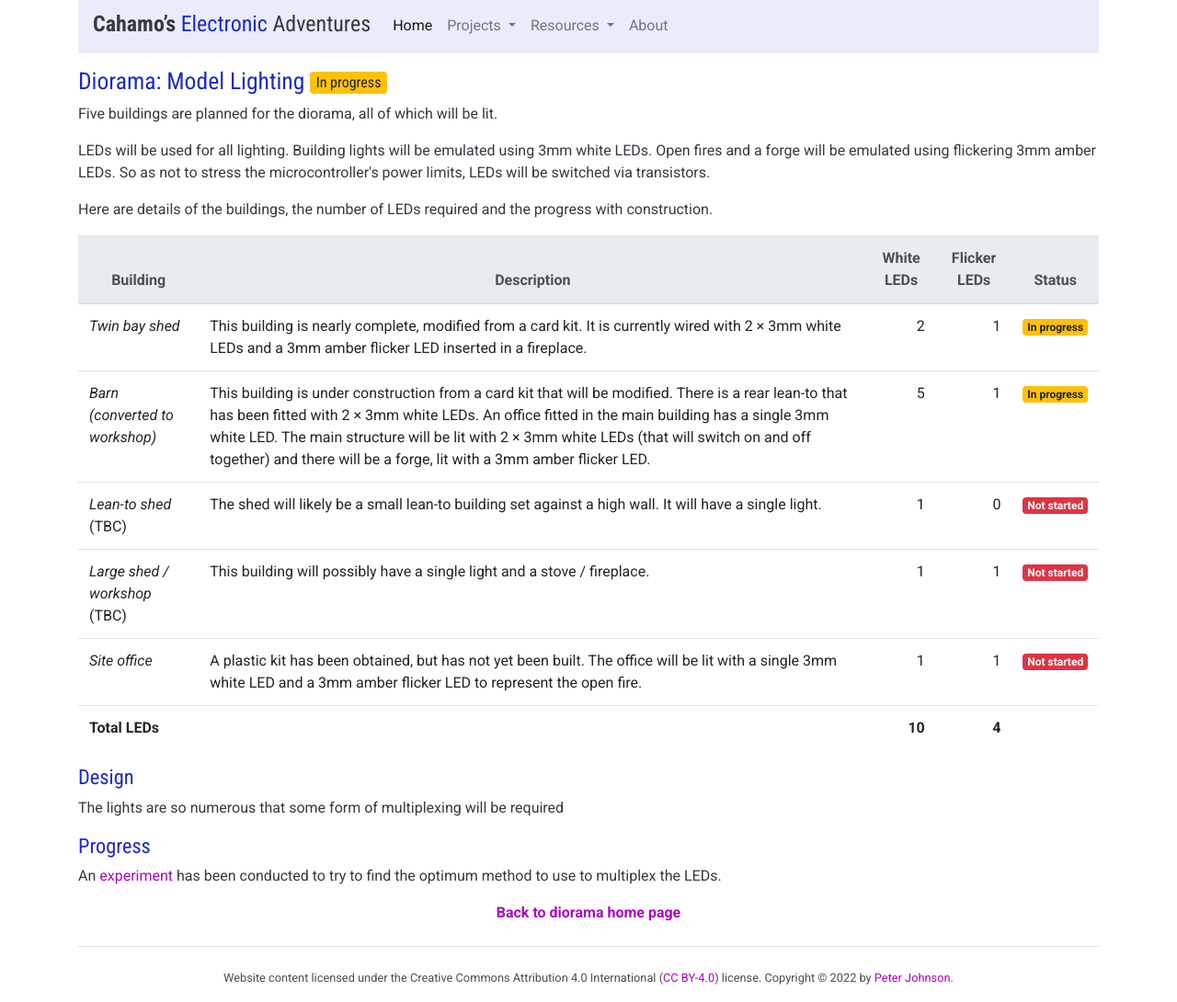
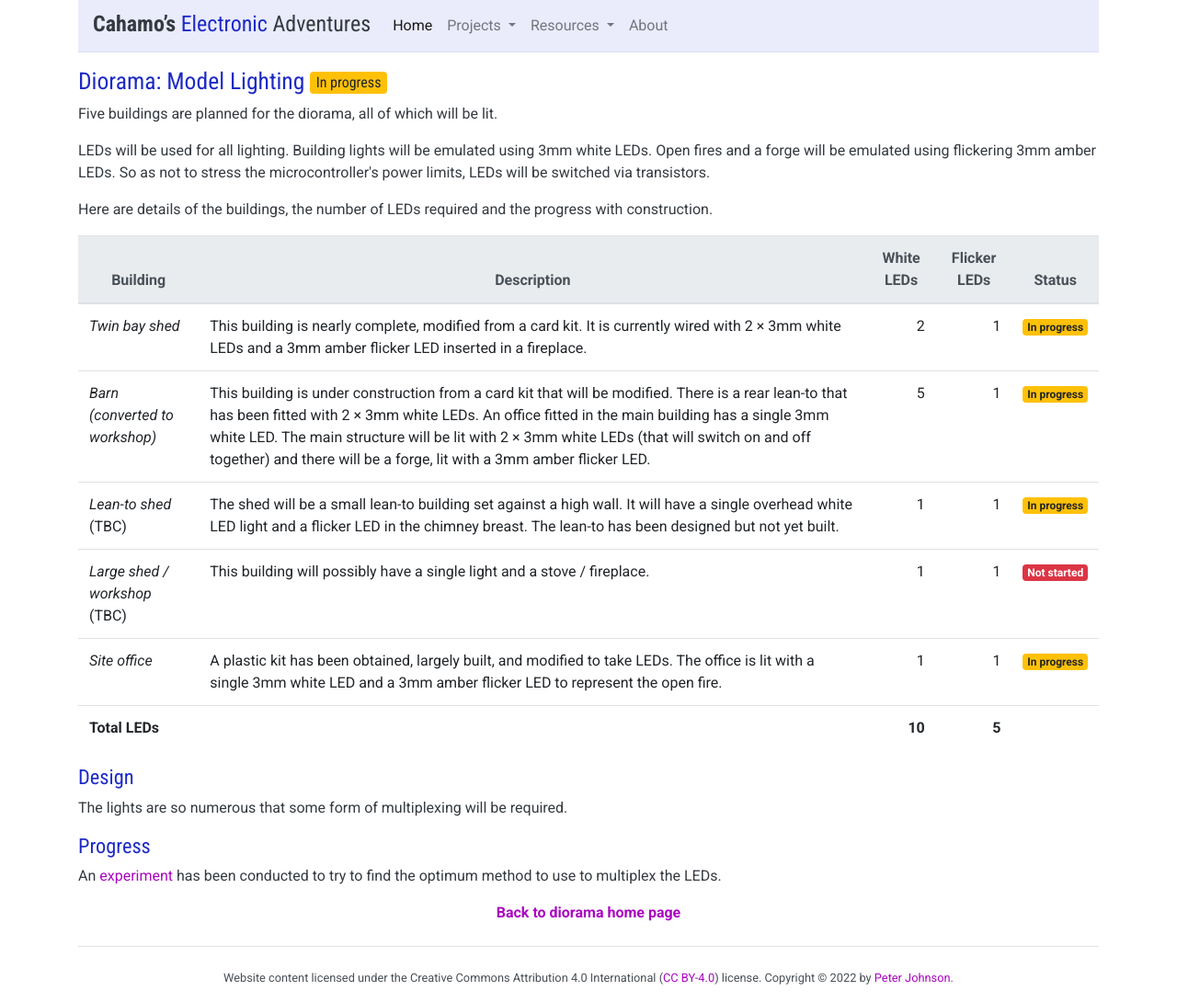
Before and after one commit to cahamo/cahamo.github.io, a Jekyll site: the page built from projects/diorama/lighting.html, in a window 1280 px wide. Shown: the whole page at 92% size. Built offline with Jekyll 4.4.1, drawn with Linux system fonts in a browser that asks for light colours; comment, search, counter and statistics services are not loaded.

Commit message:
Update progress with diorama lighting

```diff
--- a/projects/diorama/lighting.html
+++ b/projects/diorama/lighting.html
@@ -36,10 +36,10 @@ layout: default
         </tr>
         <tr>
             <td><em>Lean-to shed</em> (TBC)</td>
-            <td>The shed will likely be a small lean-to building set against a high wall. It will have a single light.</td>
+            <td>The shed will be a small lean-to building set against a high wall. It will have a single overhead white LED light and a flicker LED in the chimney breast. The lean-to has been designed but not yet built.</td>
             <td class="text-right">1</td>
-            <td class="text-right">0</td>
-            <td><span class="badge badge-danger">Not started</span></td>
+            <td class="text-right">1</td>
+            <td><span class="badge badge-warning">In progress</span></td>
         </tr>
         <tr>
             <td><em>Large shed / workshop</em> (TBC)</td>
@@ -50,15 +50,15 @@ layout: default
         </tr>
         <tr>
             <td><em>Site office</em></td>
-            <td>A plastic kit has been obtained, but has not yet been built. The office will be lit with a single 3mm white LED and a 3mm amber flicker LED to represent the open fire.</td>
+            <td>A plastic kit has been obtained, largely built, and modified to take LEDs. The office is lit with a single 3mm white LED and a 3mm amber flicker LED to represent the open fire.</td>
             <td class="text-right">1</td>
             <td class="text-right">1</td>
-            <td><span class="badge badge-danger">Not started</span></td>
+            <td><span class="badge badge-warning">In progress</span></td>
         </tr>
         <tr>
             <th scope="row" colspan="2">Total LEDs</th>
             <td class="text-right"><strong>10</strong></td>
-            <td class="text-right"><strong>4</strong></td>
+            <td class="text-right"><strong>5</strong></td>
             <td>&nbsp;</td>
         </tr>
     </tbody>
@@ -66,7 +66,7 @@ layout: default
 
 <h2>Design</h2>
 
-<p>The lights are so numerous that some form of multiplexing will be required</p>
+<p>The lights are so numerous that some form of multiplexing will be required.</p>
 
 <h2>Progress</h2>
 
```
